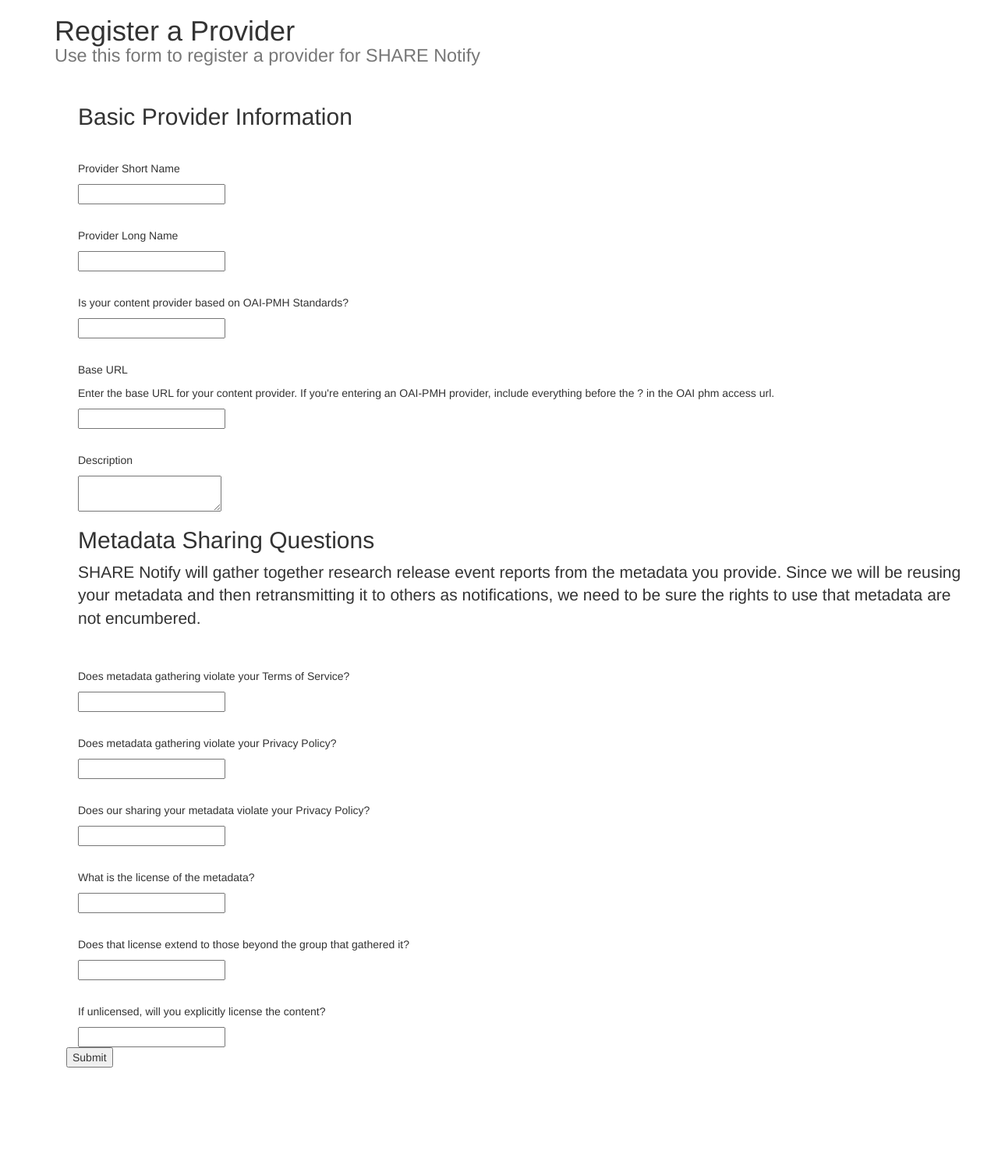
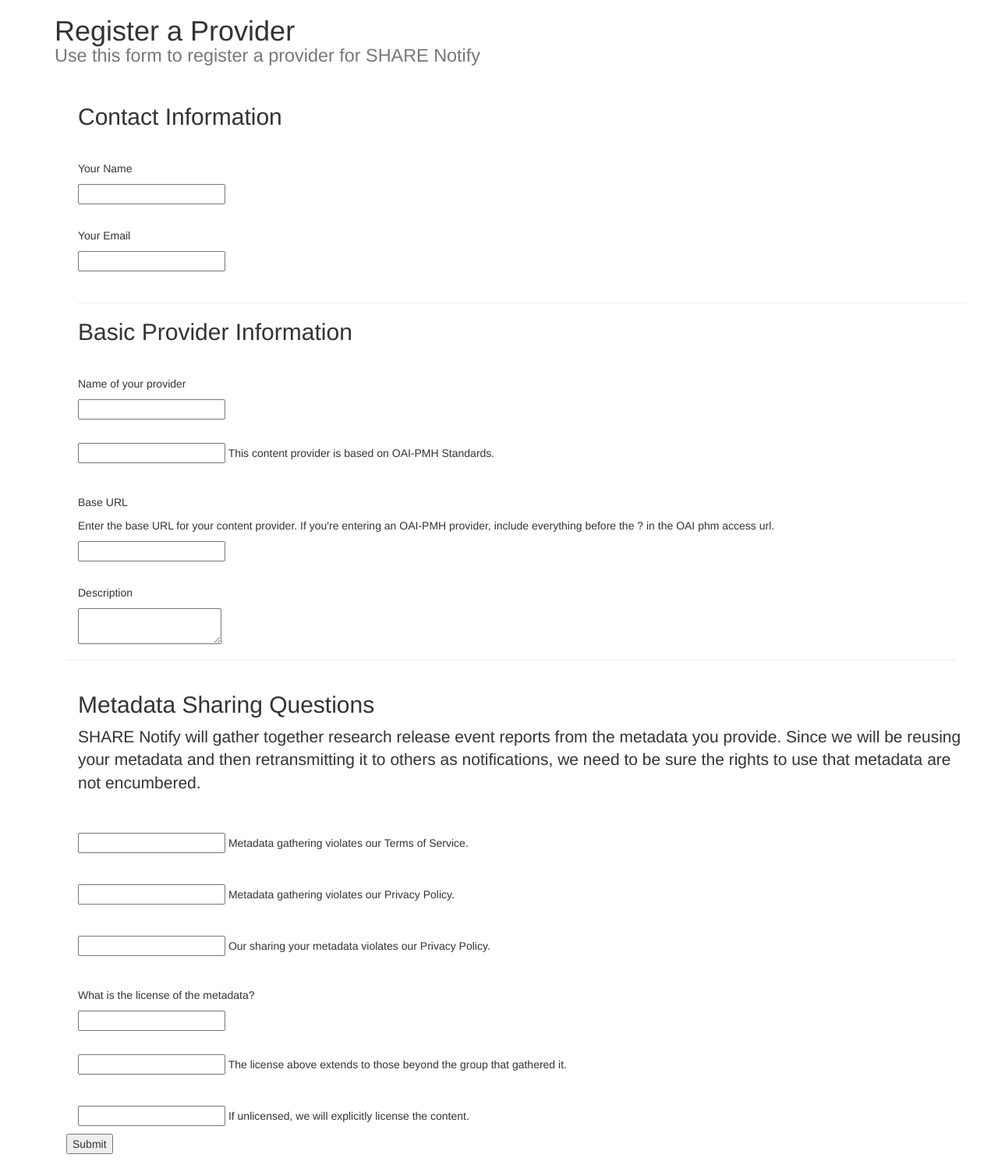
Before and after one commit to erinspace/share_registration, a Django app: template provider_registration/templates/provider_registration/initial_registration_form.html in a window 1280 px wide. Shown: the whole page at 78% size. Before the commit the page ends 1369 px from the top, so only its background shows below. Run offline with Django 3.2, Linux system fonts and the light colour scheme; the template is opened without the code that fills it, so the values that code supplies are empty, except form fields; tables that the repository leaves empty hold one stand-in row (values such as "Sample post"); form fields are guessed from the names that the template uses; some libraries are stand-ins or nearby versions.

Commit message:
Update html form formatting for initial form

```diff
--- a/provider_registration/templates/provider_registration/initial_registration_form.html
+++ b/provider_registration/templates/provider_registration/initial_registration_form.html
@@ -16,20 +16,27 @@
         {% csrf_token %}
 
         <div class="container">
+
+            <h2>Contact Information</h2>
+            <div class="field_entry">
+                <p>Your Name</p>
+                {{ form.provider_long_name }}
+            </div>
+            <div class="field_entry">
+                <p>Your Email</p>
+                {{ form.provider_long_name }}
+            </div>
+            <br>
+            <hr>
             <h2>Basic Provider Information</h2>
             <div class="field_entry">
-                <p>Provider Short Name</p>
-                {{ form.provider_short_name }}
-            </div>
-
-            <div class="field_entry">
-                <p>Provider Long Name</p>
+                <p>Name of your provider</p>
                 {{ form.provider_long_name }}
             </div>
 
             <div class="field_entry">
-                <p>Is your content provider based on OAI-PMH Standards?</p>
-                {{ form.oai_provider}}
+                <p>{{ form.oai_provider}} This content provider is based on OAI-PMH Standards.</p>
+
             </div>
 
             <div class="field_entry">
@@ -43,38 +50,35 @@
                 {{ form.description }}
             </div>
         </div>
-
+        <hr>
         <div class="container">
             <h2>Metadata Sharing Questions</h2>
             <p class="lead">SHARE Notify will gather together research release event reports from the metadata you provide. Since we will be reusing your metadata and then retransmitting it to others as notifications, we need to be sure the rights to use that metadata are not encumbered.</p>
                 <div class="field_entry">
-                <p>Does metadata gathering violate your Terms of Service?</p>
-                {{ form.meta_tos }}
+                <p> {{ form.meta_tos }} Metadata gathering violates our Terms of Service.</p>
+
                 </div>
 
                 <div class="field_entry">
-                    <p>Does metadata gathering violate your Privacy Policy?</p>
-                    {{ form.meta_privacy }}
+                    <p>{{ form.meta_privacy }} Metadata gathering violates our Privacy Policy.</p>
                 </div>
 
                 <div class="field_entry">
-                <p>Does our sharing your metadata violate your Privacy Policy?</p>
-                {{ form.meta_sharing_tos }}
+                    <p>{{ form.meta_sharing_tos }} Our sharing your metadata violates our Privacy Policy.</p>
                 </div>
 
                 <div class="field_entry">
-                <p>What is the license of the metadata?</p>
-                {{ form.meta_license }}
+                    <p>What is the license of the metadata?</p>
+                    {{ form.meta_license }}
                 </div>
 
                 <div class="field_entry">
-                <p>Does that license extend to those beyond the group that gathered it?</p>
-                {{ form.meta_license_extended }}
+                    <p>{{ form.meta_license_extended }} The license above extends to those beyond the group that gathered it.</p>
                 </div>
 
                 <div class="field_entry">
-                <p>If unlicensed, will you explicitly license the content?</p>
-                {{ form.meta_future_license }}
+                <p>{{ form.meta_future_license }} If unlicensed, we will explicitly license the content.</p>
+
                 </div>
             </div>
 
```
